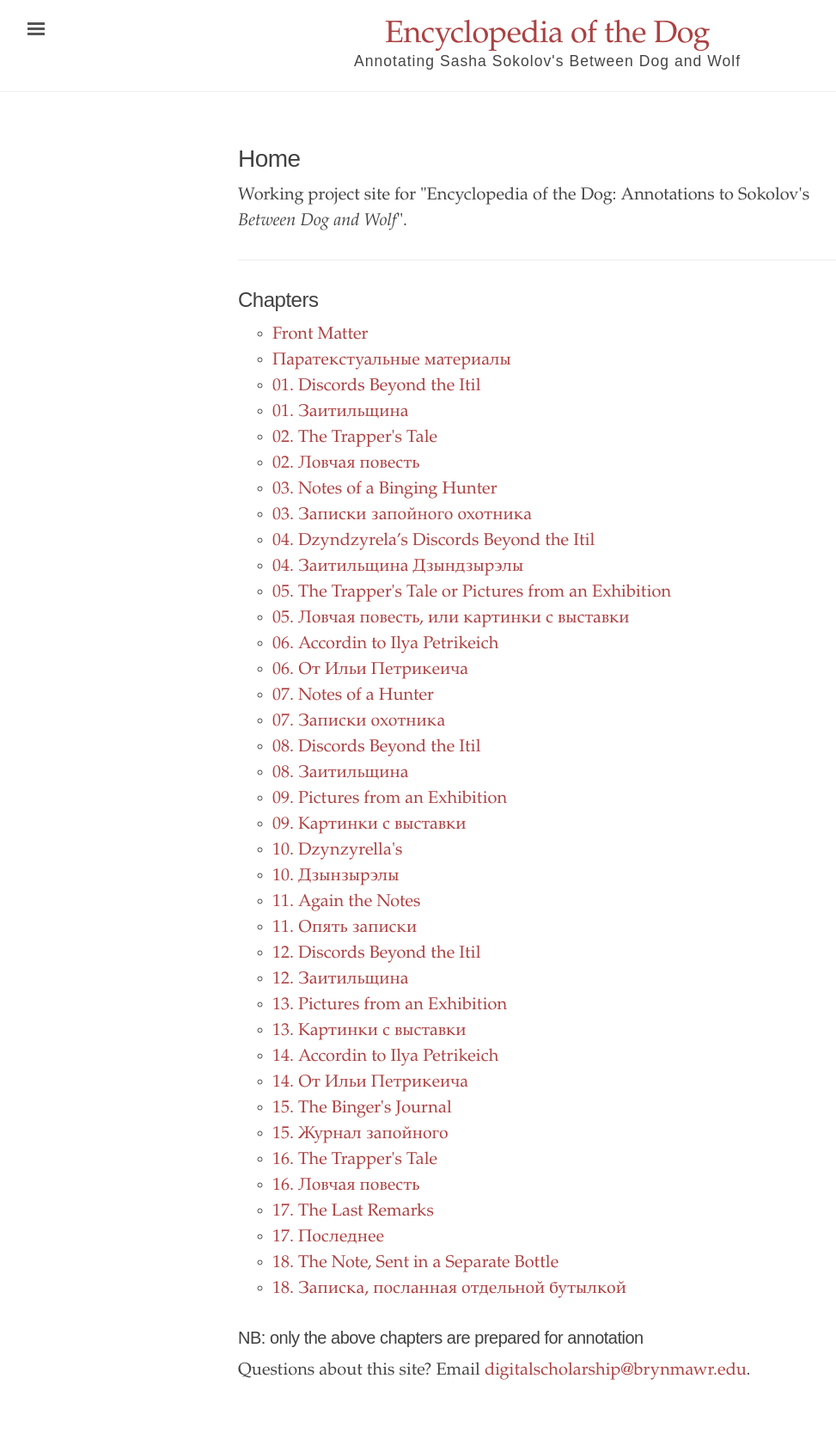
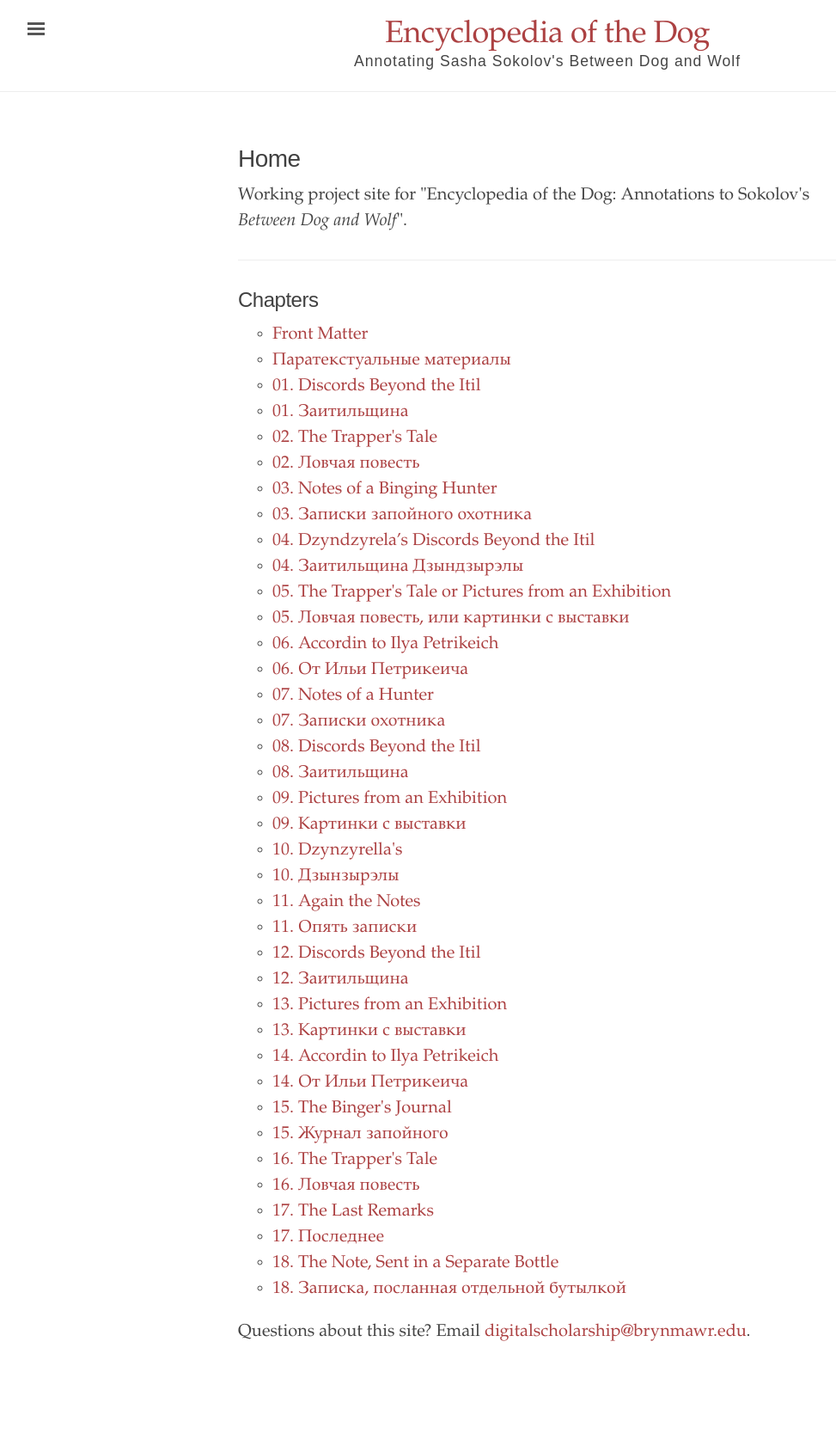
Before and after one commit to digbmc/dog-annotation-site, a Jekyll site: the page built from index.html, in a window 1280 px wide. Shown: the whole page at 86% size, without its empty margins (3-976 px from the left). Built offline with Jekyll 4.4.1, drawn with Linux system fonts in a browser that asks for light colours; after the commit the page ends 1644 px from its top, so only the background shows below that.

Commit message:
changes to homepage

```diff
--- a/index.html
+++ b/index.html
@@ -24,6 +24,5 @@
     {% endif %}
   {% endfor %}
   </ul>
-  <h3>NB: only the above chapters are prepared for annotation</h3>
   <p>Questions about this site? Email <a href="mailto:digitalscholarship@brynmawr.edu">digitalscholarship@brynmawr.edu</a>.</p>
 </div>
```
